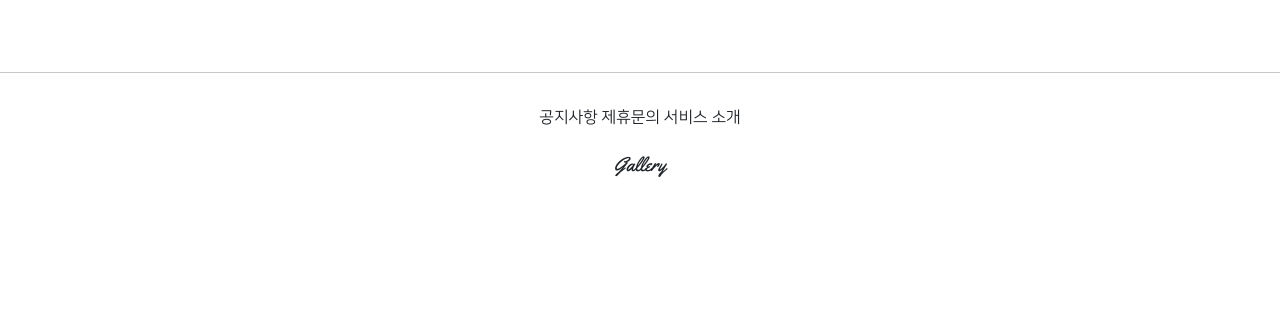
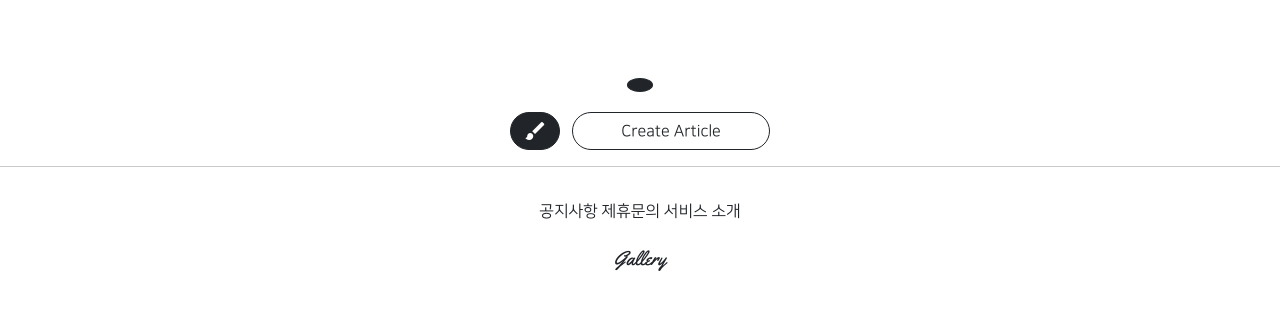
Before and after one commit to opwe37/gis_django_2, a Django app: template projectapp/templates/projectapp/detail.html in a window 1280 px wide. Shown: the part 265-575 px from the top of the page. Run offline with Django 3.2, Linux system fonts and the light colour scheme; the template is opened without the code that fills it, so the values that code supplies are empty; parts of the project's set-up code (start-up, migrations or seed data) failed here and were passed over; some libraries are stand-ins or nearby versions.

Commit message:
08.18 - [Modify] in Project, Show Article

```diff
--- a/projectapp/templates/projectapp/detail.html
+++ b/projectapp/templates/projectapp/detail.html
@@ -14,4 +14,8 @@
         </div>
     </div>
 
+    <div>
+        {% include 'snippets/list_fragment.html' with article_list=object_list %}
+    </div>
+
 {% endblock %}
--- /dev/null
+++ b/templates/snippets/list_fragment.html
@@ -0,0 +1,50 @@
+{% load static %}
+
+<style>
+    .container {
+        padding:0;
+        margin: 0 auto;
+    }
+
+    .container div {
+      width: 45%;
+      max-width: 200px;
+
+      display: flex;
+      flex-direction: column;
+      justify-content: center;
+      align-items: center;
+
+      border-radius: 1rem;
+      box-shadow: 0 0 1rem darkgray;
+    }
+
+    .container div img {
+        width: 100%;
+        border-top-right-radius: 1rem;
+        border-top-left-radius: 1rem;
+    }
+
+</style>
+
+<div class="container">
+
+    {% for article in article_list %}
+    <div>
+        <a href="{% url 'articleapp:detail' pk=article.pk %}">
+             <img src="{{ article.image.url }}" alt="">
+        </a>
+        <span class="m-2">{{ article.title | truncatechars:14 }}</span>
+    </div>
+    {% endfor %}
+
+</div>
+
+<script src="{% static 'js/magic-grid.cjs.js' %}"></script>
+
+{% include 'snippets/pagination.html' %}
+
+<div class="text-center my-3">
+    <a href="{% url 'articleapp:create' %}" class="btn btn-dark rounded-pill material-icons">brush</a>
+    <a href="{% url 'articleapp:create' %}" class="btn btn-outline-dark rounded-pill px-5">Create Article</a>
+</div>
```
Also changed, not shown: articleapp/templates/articleapp/list.html (+1 -48 lines), projectapp/views.py (+9 -1 lines).
